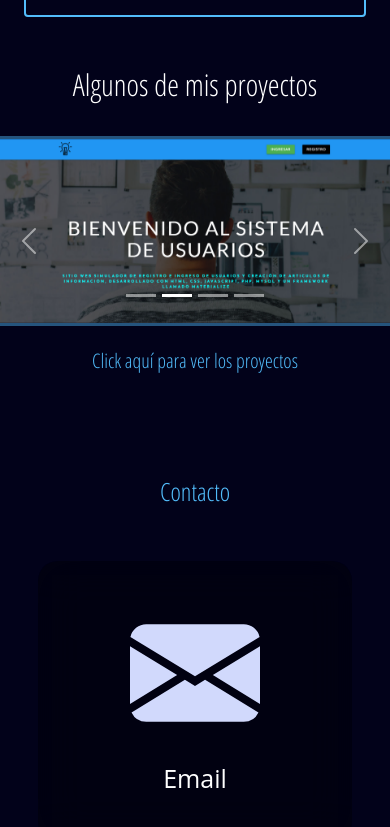
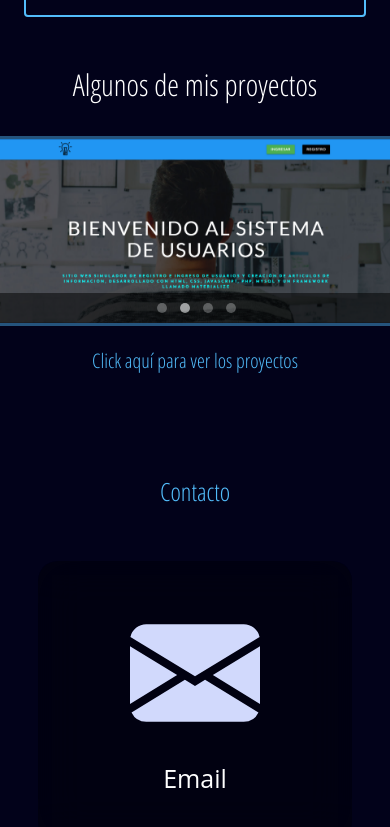
Before and after one commit to santiago1525/portafolio, a React (Create React App) app: page / in a window 390 px wide. Shown: the part 1430-2257 px from the top of the page. Built offline with nearby package versions, Linux system fonts and the light colour scheme.

Commit message:
improve works

```diff
--- a/src/components/works.jsx
+++ b/src/components/works.jsx
@@ -20,16 +20,22 @@ const items = [
   }
 ];
 
-const Works = () =>
+
+
+
+export default function Works() {
+
+  return(
     <div className='container-all'>
         <div id='work' className='about-container'>
             <h1>
                 Algunos de mis proyectos
             </h1>
             <UncontrolledCarousel items={items} />
-            <a href='#'>Click aquí para ver los proyectos</a>
+            <a href='#home'>Click aquí para ver los proyectos</a>
         </div>
     </div>
+  );
+}
 
-
-export default Works;
+ // "<div class="data"><h1>Tema 1</h1></div>"
--- a/src/hojasDeEstilo/works.css
+++ b/src/hojasDeEstilo/works.css
@@ -16,6 +16,7 @@
     font-family: 'Open Sans Condensed';
     font-weight: 400;
     padding-bottom: 25px;
+    text-align: center;
 }
 
 .about-container a {
@@ -50,8 +51,11 @@
 .carousel-control-next-icon,
 .carousel-control-prev-icon {
     user-select: none;
-    border-radius: 50%;
-
+    opacity: 0;
+}
+.carousel-control-next,
+.carousel-control-prev {
+    cursor: default !important;
 }
 @media (min-width: 1000px) {
     .carousel {
@@ -59,3 +63,30 @@
         border: 2px solid var(--color-pri-light);
     }
 }
+
+.carousel-indicators {
+    background-color: black;
+    opacity: .5;
+    margin: 0 !important;
+    padding: 4px;
+}
+.carousel-indicators [data-bs-target]{
+    width: 15px;
+    height: 15px;
+    border-radius: 100%;
+    background-color: #fff;
+    margin-right: 10px;
+}
+.carousel-indicators [data-bs-target]:last-child {
+    margin-right: 0;
+}
+
+@media (max-width: 450px) {
+    .carousel-indicators {
+        padding: 0;
+    }
+    .carousel-indicators [data-bs-target] {
+        width: 10px;
+        height: 10px;
+    }
+}
```
